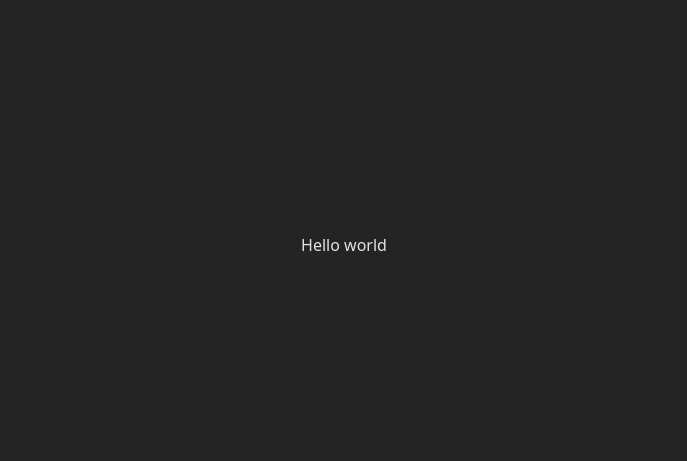
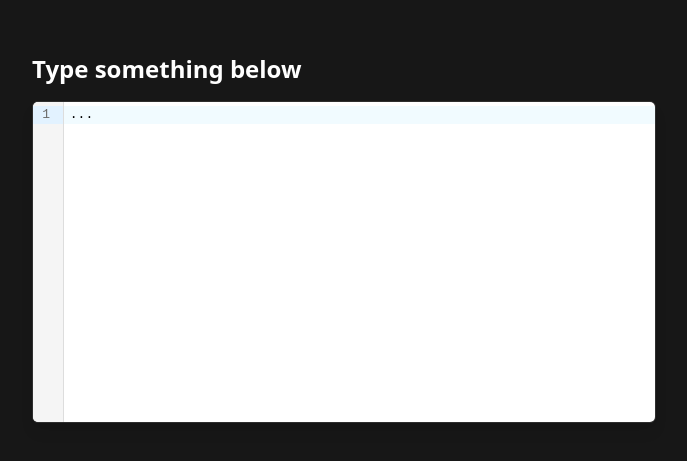
Before and after one commit to christienetto/Distributed_Systems, a React (Vite) app in the folder code/frontend/: page / in a window 1280 px wide. Shown: the part 155-616 px from the top of the page, without its empty margins (296-983 px from the left). Built offline with nearby package versions, Linux system fonts and the light colour scheme.

Commit message:
install & add codemirror editor

```diff
--- a/code/frontend/package.json
+++ b/code/frontend/package.json
@@ -11,6 +11,7 @@
   },
   "dependencies": {
     "@tailwindcss/vite": "^4.1.17",
+    "codemirror": "^6.0.2",
     "react": "^19.2.0",
     "react-dom": "^19.2.0",
     "tailwindcss": "^4.1.17"
--- a/code/frontend/src/App.tsx
+++ b/code/frontend/src/App.tsx
@@ -1,8 +1,35 @@
+import { useEffect, useRef } from 'react'
+import { EditorView, basicSetup } from 'codemirror'
+
 function App() {
+  const editorRef = useRef<HTMLDivElement | null>(null)
+
+  useEffect(() => {
+    if (!editorRef.current) return
+
+    const view = new EditorView({
+      parent: editorRef.current,
+      doc: '...',
+      extensions: [
+        basicSetup,
+        EditorView.theme({
+          '&': { height: '320px' },
+        }),
+      ],
+    })
+
+    return () => view.destroy()
+  }, [])
+
   return (
-    <div className="flex justify-center items-center h-screen">
-      <p>Hello world</p>
-    </div>
+    <main className="min-h-screen bg-neutral-900 text-white flex justify-center py-52">
+      <div className="w-full max-w-2xl space-y-4 px-6">
+        <h1 className="text-2xl font-semibold">Type something below</h1>
+        <div className="border border-white/10 rounded-md overflow-hidden shadow-lg">
+          <div ref={editorRef} className="bg-white text-black" />
+        </div>
+      </div>
+    </main>
   )
 }
 
```
Also changed, not shown: 1 other file (tests, documents, lock files or other folders).
